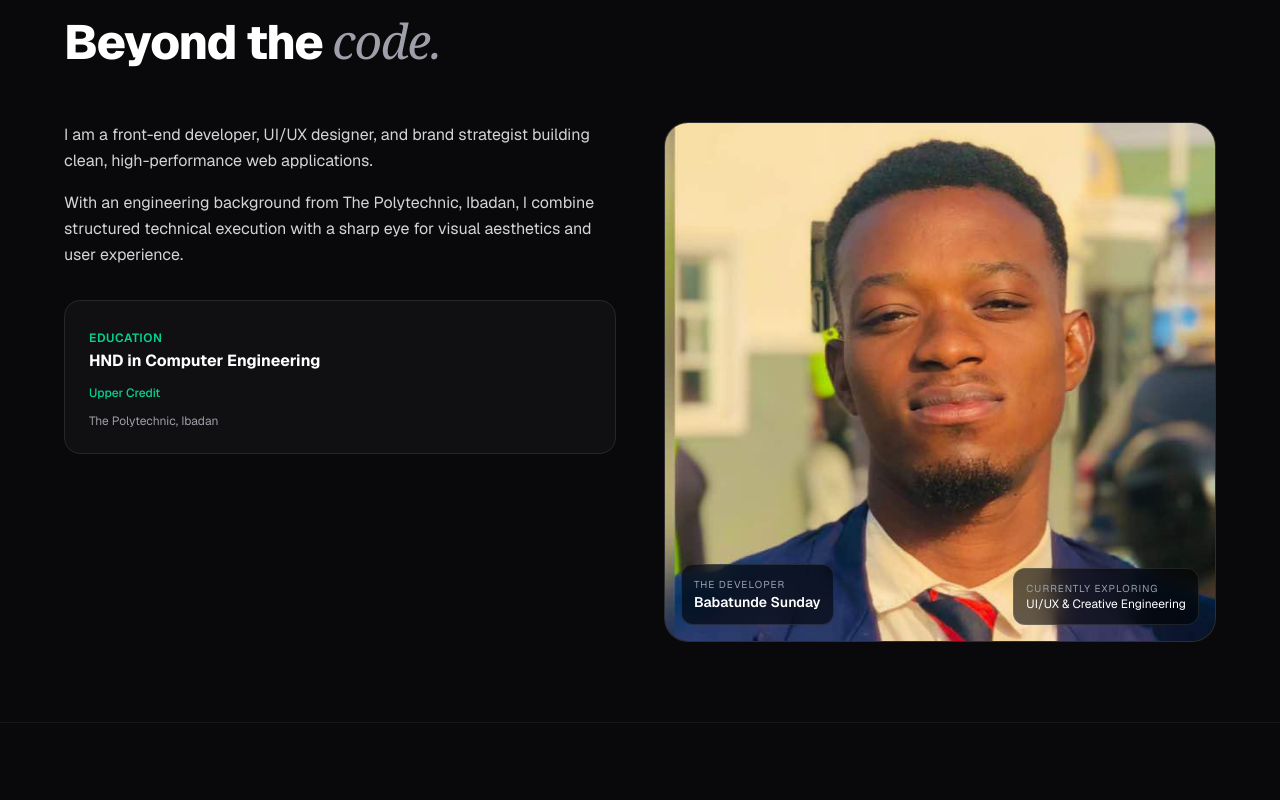
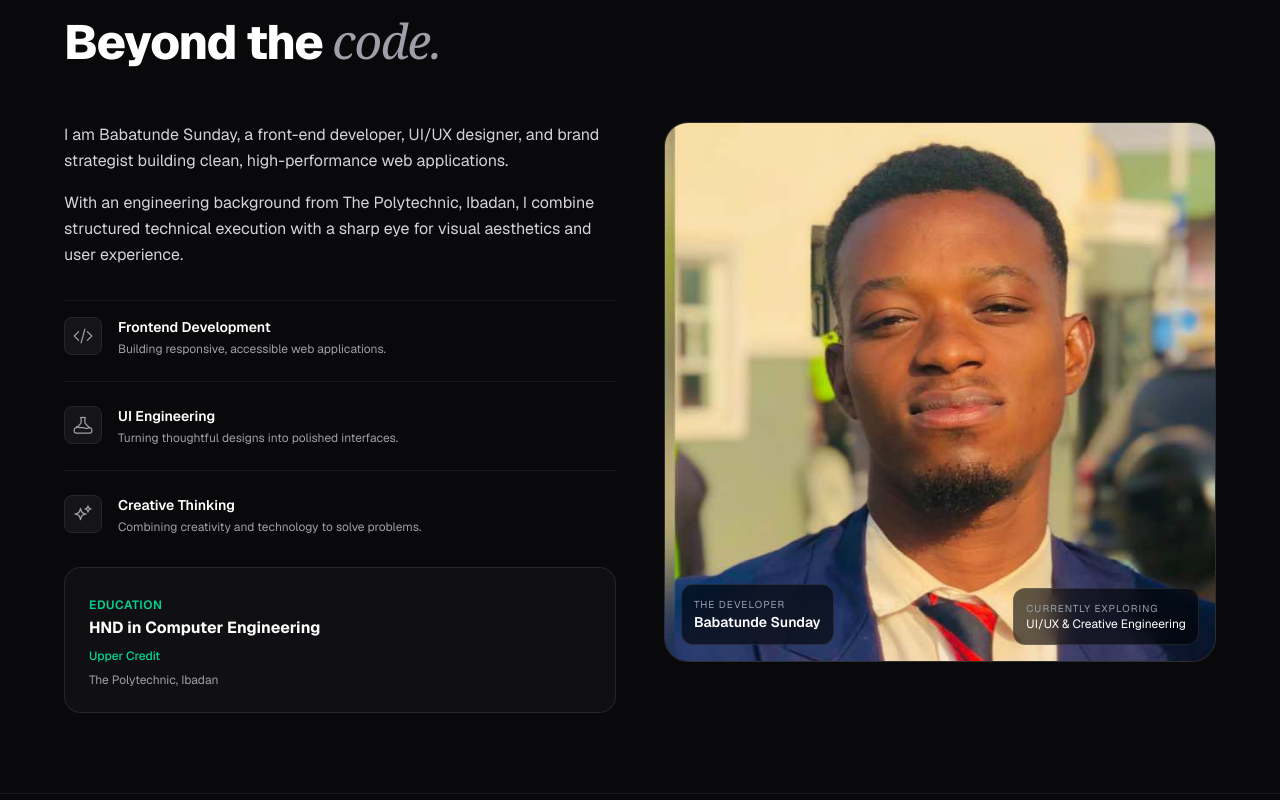
Before and after one commit to Sunnexdev/oneshot-portfolio, a Next.js app: page / in a window 1280 px wide. Shown: the part 920-1720 px from the top of the page. Built offline with nearby package versions, Linux system fonts and the light colour scheme.

Commit message:
Update About layout order and feature cards

```diff
--- a/components/About.tsx
+++ b/components/About.tsx
@@ -1,6 +1,66 @@
 import Image from 'next/image';
 
 export default function About() {
+  const features = [
+    {
+      title: 'Frontend Development',
+      description: 'Building responsive, accessible web applications.',
+      icon: (
+        <svg
+          className="w-5 h-5 text-zinc-400"
+          fill="none"
+          stroke="currentColor"
+          viewBox="0 0 24 24"
+        >
+          <path
+            strokeLinecap="round"
+            strokeLinejoin="round"
+            strokeWidth={1.5}
+            d="M17.25 6.75L22.5 12l-5.25 5.25m-10.5 0L1.5 12l5.25-5.25m7.5-3l-4.5 16.5"
+          />
+        </svg>
+      ),
+    },
+    {
+      title: 'UI Engineering',
+      description: 'Turning thoughtful designs into polished interfaces.',
+      icon: (
+        <svg
+          className="w-5 h-5 text-zinc-400"
+          fill="none"
+          stroke="currentColor"
+          viewBox="0 0 24 24"
+        >
+          <path
+            strokeLinecap="round"
+            strokeLinejoin="round"
+            strokeWidth={1.5}
+            d="M9.75 3.104v5.714a2.25 2.25 0 01-.659 1.591L5 14.5M9.75 3.104c-.251.023-.501.05-.75.082m.75-.082a24.301 24.301 0 014.5 0m0 0v5.714c0 .597.237 1.17.659 1.591L19.8 15.3M14.25 3.104c.251.023.501.05.75.082M19.8 15.3l-1.57.393A9.06 9.06 0 0112 15a9.06 9.06 0 01-6.23-.693L4.2 13.9M19.8 15.3A2.25 2.25 0 0122.5 17.5v1.875a2.25 2.25 0 01-2.25 2.25H3.75A2.25 2.25 0 011.5 19.375V17.5a2.25 2.25 0 012.7-2.2"
+          />
+        </svg>
+      ),
+    },
+    {
+      title: 'Creative Thinking',
+      description: 'Combining creativity and technology to solve problems.',
+      icon: (
+        <svg
+          className="w-5 h-5 text-zinc-400"
+          fill="none"
+          stroke="currentColor"
+          viewBox="0 0 24 24"
+        >
+          <path
+            strokeLinecap="round"
+            strokeLinejoin="round"
+            strokeWidth={1.5}
+            d="M9.813 15.904L9 18.75l-.813-2.846a4.5 4.5 0 00-3.09-3.09L2.25 12l2.846-.813a4.5 4.5 0 003.09-3.09L9 5.25l.813 2.846a4.5 4.5 0 003.09 3.09L15.75 12l-2.846.813a4.5 4.5 0 00-3.09 3.09zM18.259 8.715L18 9.75l-.259-1.035a3.375 3.375 0 00-2.455-2.456L14.25 6l1.036-.259a3.375 3.375 0 002.455-2.456L18 2.25l.259 1.035a3.375 3.375 0 002.456 2.456L21.75 6l-1.035.259a3.375 3.375 0 00-2.456 2.456z"
+          />
+        </svg>
+      ),
+    },
+  ];
+
   return (
     <section
       id="about"
@@ -21,38 +81,10 @@ export default function About() {
           </span>
         </h2>
 
-        {/* 2-Column Grid: Text on Left, Image on Right on Large Screens */}
+        {/* Responsive Grid: Stacks Image first on Mobile, Side-by-Side on Desktop */}
         <div className="grid grid-cols-1 lg:grid-cols-2 gap-12 items-start pt-4">
-          {/* Left Side: Bio & Education */}
-          <div className="space-y-8">
-            <div className="space-y-4 text-zinc-300 text-base leading-relaxed">
-              <p>
-                I am a front-end developer, UI/UX designer, and brand strategist
-                building clean, high-performance web applications.
-              </p>
-              <p>
-                With an engineering background from The Polytechnic, Ibadan, I
-                combine structured technical execution with a sharp eye for
-                visual aesthetics and user experience.
-              </p>
-            </div>
-
-            <div className="bg-zinc-900/50 border border-zinc-800 rounded-2xl p-6 space-y-3">
-              <span className="text-xs font-semibold text-emerald-400 uppercase tracking-wider">
-                Education
-              </span>
-              <h4 className="text-base font-bold text-white">
-                HND in Computer Engineering
-              </h4>
-              <p className="text-xs text-emerald-400 font-medium">
-                Upper Credit
-              </p>
-              <p className="text-xs text-zinc-400">The Polytechnic, Ibadan</p>
-            </div>
-          </div>
-
-          {/* Right Side: Image Card Container */}
-          <div className="relative w-full max-w-md mx-auto lg:max-w-none aspect-[3/4] h-[480px] sm:h-[520px] overflow-hidden rounded-3xl border border-white/10 bg-neutral-900">
+          {/* Image Container: Rendered first on mobile using order-first */}
+          <div className="order-first lg:order-last relative w-full max-w-md mx-auto lg:max-w-none aspect-[3/4] h-[480px] sm:h-[540px] overflow-hidden rounded-3xl border border-white/10 bg-neutral-900">
             <Image
               src="/profile.jpeg"
               alt="Babatunde Sunday"
@@ -81,6 +113,58 @@ export default function About() {
               </div>
             </div>
           </div>
+
+          {/* Text Content: Rendered second on mobile using order-last */}
+          <div className="order-last lg:order-first space-y-8">
+            <div className="space-y-4 text-zinc-300 text-base leading-relaxed">
+              <p>
+                I am Babatunde Sunday, a front-end developer, UI/UX designer,
+                and brand strategist building clean, high-performance web
+                applications.
+              </p>
+              <p>
+                With an engineering background from The Polytechnic, Ibadan, I
+                combine structured technical execution with a sharp eye for
+                visual aesthetics and user experience.
+              </p>
+            </div>
+
+            {/* Feature List Section */}
+            <div className="space-y-6 pt-4 border-t border-zinc-900">
+              {features.map((item, index) => (
+                <div
+                  key={index}
+                  className="flex items-start space-x-4 pb-6 border-b border-zinc-900 last:border-0 last:pb-0"
+                >
+                  <div className="p-2 rounded-lg bg-zinc-900/80 border border-zinc-800 shrink-0">
+                    {item.icon}
+                  </div>
+                  <div>
+                    <h3 className="text-sm font-semibold text-white">
+                      {item.title}
+                    </h3>
+                    <p className="text-xs text-zinc-400 mt-1">
+                      {item.description}
+                    </p>
+                  </div>
+                </div>
+              ))}
+            </div>
+
+            {/* Education Badge */}
+            <div className="bg-zinc-900/50 border border-zinc-800 rounded-2xl p-6 space-y-2">
+              <span className="text-xs font-semibold text-emerald-400 uppercase tracking-wider">
+                Education
+              </span>
+              <h4 className="text-base font-bold text-white">
+                HND in Computer Engineering
+              </h4>
+              <p className="text-xs text-emerald-400 font-medium">
+                Upper Credit
+              </p>
+              <p className="text-xs text-zinc-400">The Polytechnic, Ibadan</p>
+            </div>
+          </div>
         </div>
       </div>
     </section>
```
